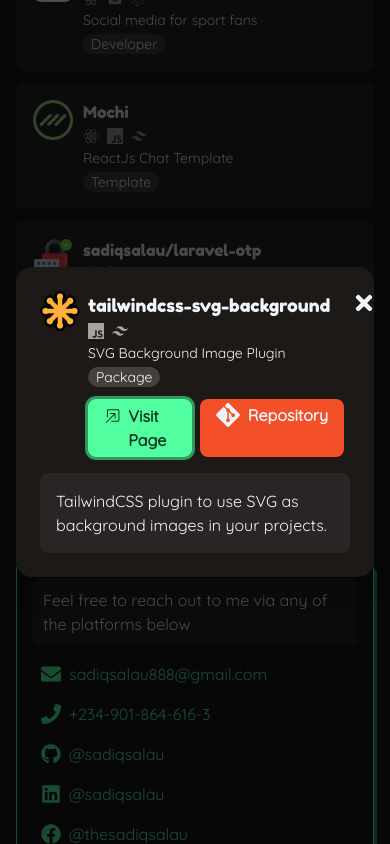
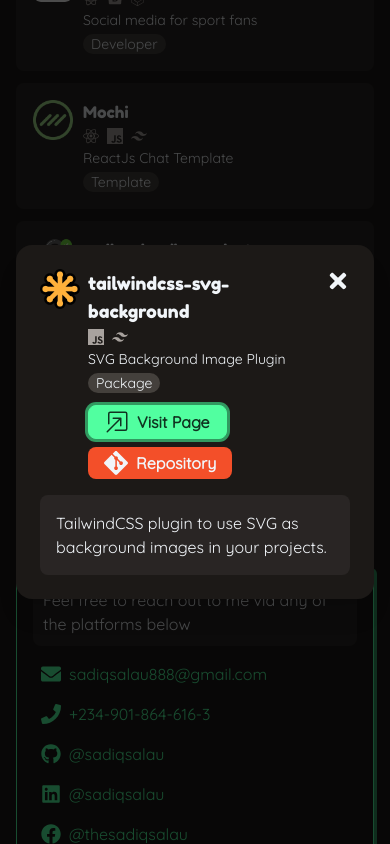
Before and after one commit to sadiqsalau/sadiqsalau.github.io, a React (Vite) app: page / in a window 390 px wide. Both pictures are taken after a click on the button 195 px from the left and 1853 px from the top of the page. Shown: the part 1431-2275 px from the top of the page. Built offline with nearby package versions, Linux system fonts and the light colour scheme.

Commit message:
Added wrap for mobile display

```diff
--- a/src/components/project/project-modal-header.jsx
+++ b/src/components/project/project-modal-header.jsx
@@ -47,7 +47,7 @@ export const ProjectModalHeader = ({ project, closeModal }) => (
         ))}
       </ul>
 
-      <div className="flex gap-2 mt-2">
+      <div className="flex flex-wrap gap-2 mt-2">
         {/* Visit link */}
         <a
           target="_blank"
```
